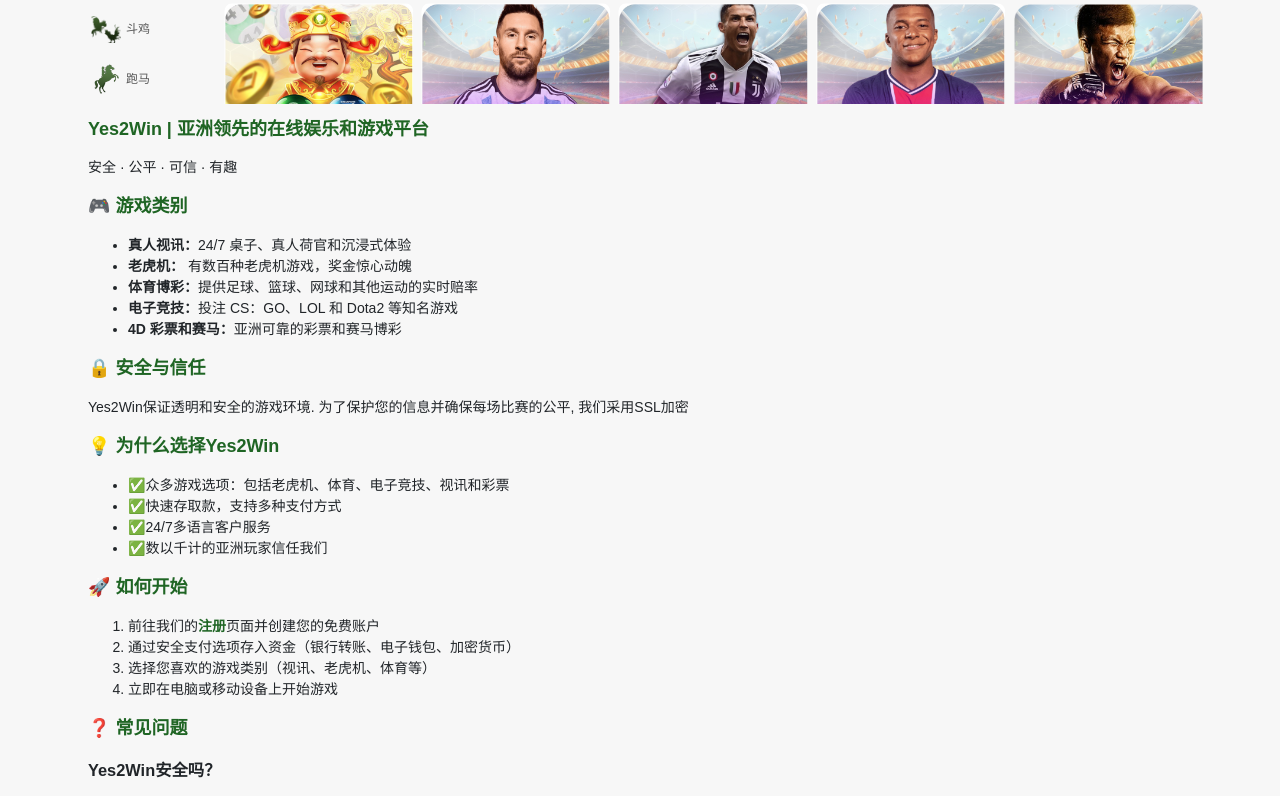
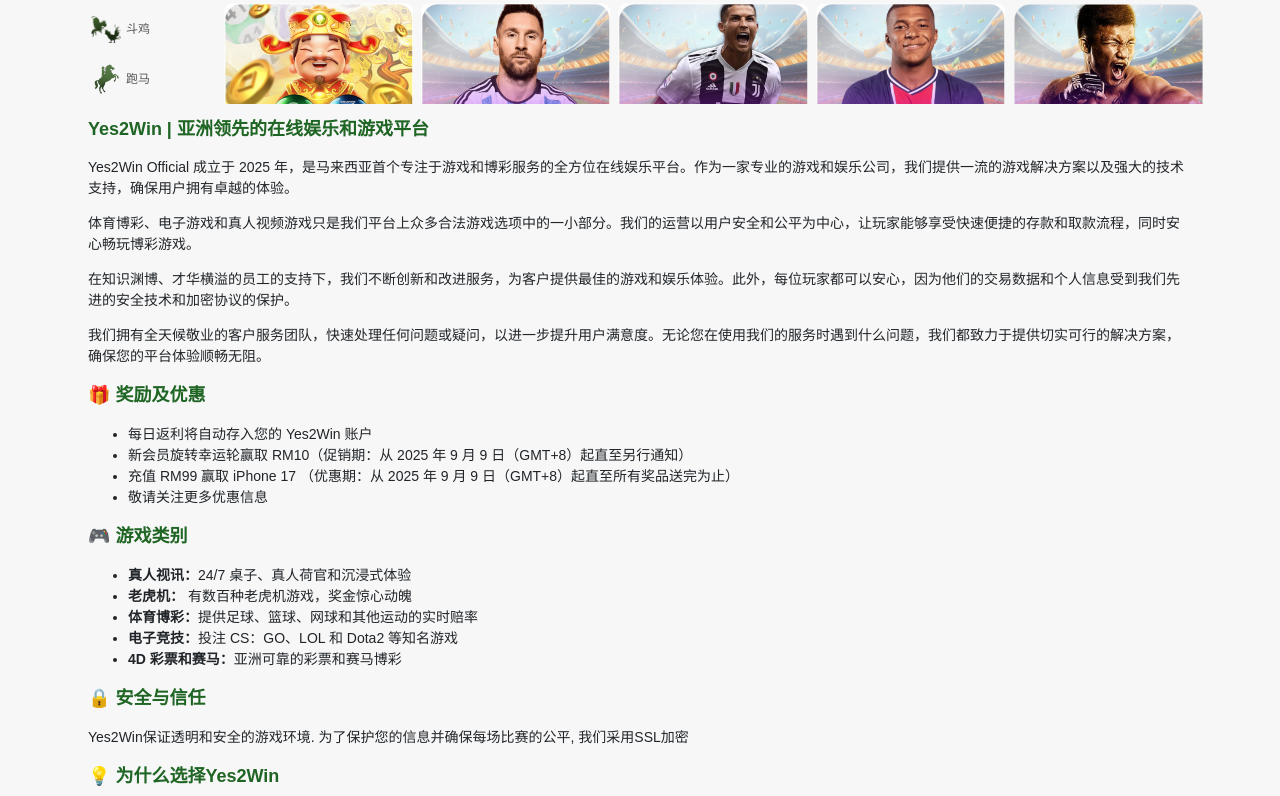
Before and after one commit to kateyhi/yes2winmy.github.io, a plain HTML site: page zh.html in a window 1280 px wide. Shown: the part 972-1768 px from the top of the page. Drawn offline with Linux system fonts and the light colour scheme.

Commit message:
Update zh.html

```diff
--- a/zh.html
+++ b/zh.html
@@ -43,7 +43,7 @@
                                        <div class="top-bar">
                                           <a href="https://www.m-yes2win.vip/" class="lang-button">En</a>
                                           <a href="https://www.m-yes2win.vip/zh" class="lang-button">中</a>
-                                          <a href="https://www.m-yes2win.vip/login" target="_blank" class="login-button">登录</a>
+                                          <a href="https://www.yes2win.vip/Signup/UAAYJ0O0R" target="_blank" class="login-button">登录</a>
                                        </div>
                                     </div>
                                  </div>
@@ -94,7 +94,7 @@
                         <span> </span>
                         <span> </span>
                         <div data-v-7a1517396="" class="wallet-btn">
-                           <a href="https://www.m-yes2win.vip/login" target="_blank" class="text-signup">
+                           <a href="https://www.yes2win.vip/Signup/UAAYJ0O0R" target="_blank" class="text-signup">
                               <img data-v-7a1517396="" src="./vendor/signup.png" alt="注册">
                               <div class="d-block">注册</div>
                            </a>
@@ -190,7 +190,6 @@
                            </div>
                         </div>
                      </div>
-
                      <div data-v-7a05651889="" class="row no-gutters vendor-list row-cols-3 row-cols-md-5">
                         <div data-v-7a05651889="" class="col p-1">
                            <div data-v-7e6b6157="" data-v-7a05651889="">
@@ -492,23 +491,23 @@
                               </div>
                            </div>
                         </div>
-
-
-
-
-
-
-
-
-
-
                      </div>
                   </div>
                   <div data-v-7a2359685="">
                   </div>
                   <div class="container" data-v-7a96513261="">
                      <h1>Yes2Win | 亚洲领先的在线娱乐和游戏平台</h1>
-<p>安全 · 公平 · 可信 · 有趣</p>
+                     <p>Yes2Win Official 成立于 2025 年，是马来西亚首个专注于游戏和博彩服务的全方位在线娱乐平台。作为一家专业的游戏和娱乐公司，我们提供一流的游戏解决方案以及强大的技术支持，确保用户拥有卓越的体验。</p>
+                     <p>体育博彩、电子游戏和真人视频游戏只是我们平台上众多合法游戏选项中的一小部分。我们的运营以用户安全和公平为中心，让玩家能够享受快速便捷的存款和取款流程，同时安心畅玩博彩游戏。</p>
+                     <p>在知识渊博、才华横溢的员工的支持下，我们不断创新和改进服务，为客户提供最佳的游戏和娱乐体验。此外，每位玩家都可以安心，因为他们的交易数据和个人信息受到我们先进的安全技术和加密协议的保护。</p>
+                     <p>我们拥有全天候敬业的客户服务团队，快速处理任何问题或疑问，以进一步提升用户满意度。无论您在使用我们的服务时遇到什么问题，我们都致力于提供切实可行的解决方案，确保您的平台体验顺畅无阻。</p>
+                     <h2>🎁 奖励及优惠</h2>
+                     <ul>
+                        <li>每日返利将自动存入您的 Yes2Win 账户</li>
+                        <li>新会员旋转幸运轮赢取 RM10（促销期：从 2025 年 9 月 9 日（GMT+8）起直至另行通知）</li>
+                        <li>充值 RM99 赢取 iPhone 17 （优惠期：从 2025 年 9 月 9 日（GMT+8）起直至所有奖品送完为止）</li>
+                        <li>敬请关注更多优惠信息</li>
+                     </ul>
                      <h2>🎮 游戏类别</h2>
                      <ul>
                         <li><strong>真人视讯：</strong>24/7 桌子、真人荷官和沉浸式体验</li>
@@ -526,12 +525,9 @@
                         <li>✅24/7多语言客户服务</li>
                         <li>✅数以千计的亚洲玩家信任我们</li>
                      </ul>
-
-
-
                      <h2>🚀 如何开始</h2>
                      <ol>
-        <li>前往我们的<a href="https://www.m-yes2win.vip/login" target="_blank"><b>注册</b></a>页面并创建您的免费账户</li>
+                        <li>前往我们的<a href="https://www.yes2win.vip/Signup/UAAYJ0O0R" target="_blank"><b>注册</b></a>页面并创建您的免费账户</li>
                         <li>通过安全支付选项存入资金（银行转账、电子钱包、加密货币）</li>
                         <li>选择您喜欢的游戏类别（视讯、老虎机、体育等）</li>
                         <li>立即在电脑或移动设备上开始游戏</li>
@@ -543,22 +539,15 @@
                      <p>提款可以通过银行转账、电子钱包或加密货币进行。大多数交易在几分钟内处理。</p>
                      <h3>我可以在手机上玩吗？</h3>
                      <p>是的！Yes2Win 完全支持移动设备，并在 iOS 和 Android 上无缝运行。</p>
-
-
-
-
-
-
-
-
                   </div>
                </div>
             </div>
          </div>
       </div>
       <div class="footer">
+         <div class="copyright">
             © 2025 Yes2Win娱乐. 保留所有权利.
          </div>
-
-
-</body></html>
+      </div>
+   </body>
+</html>
```
Lines whose indentation alone changed are shown as unchanged.
